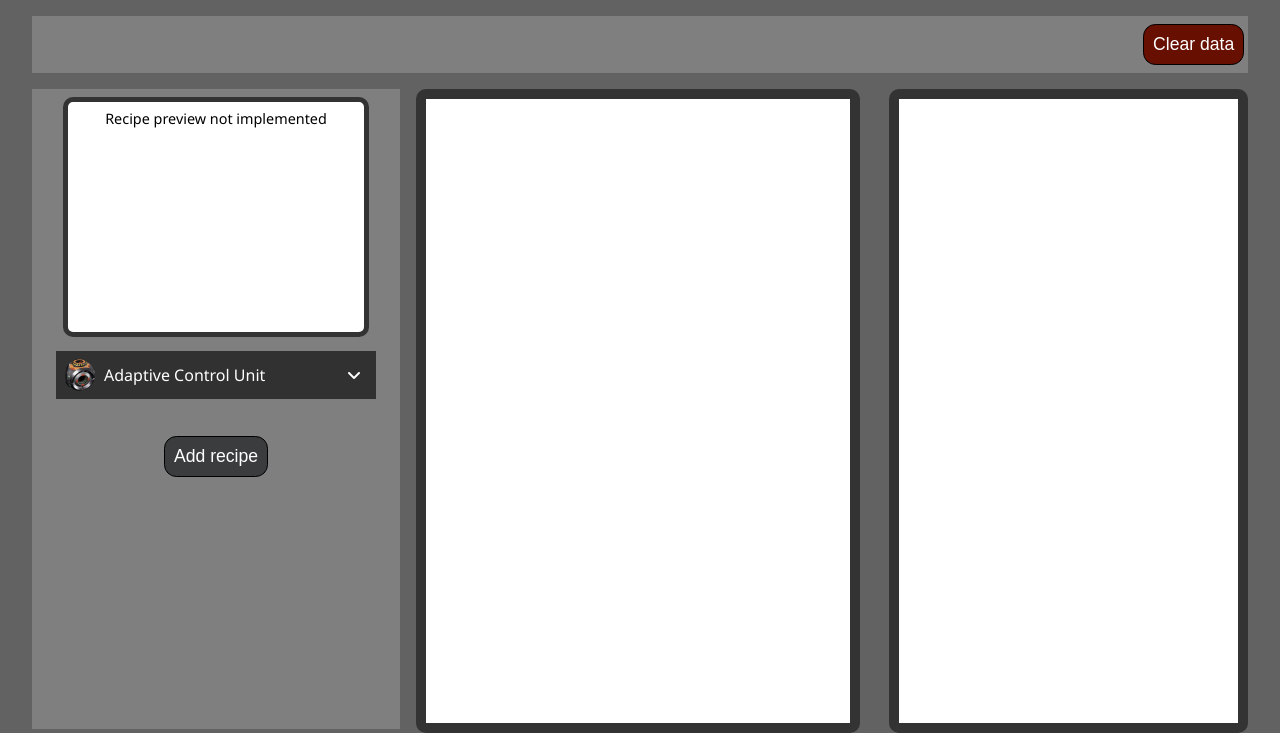
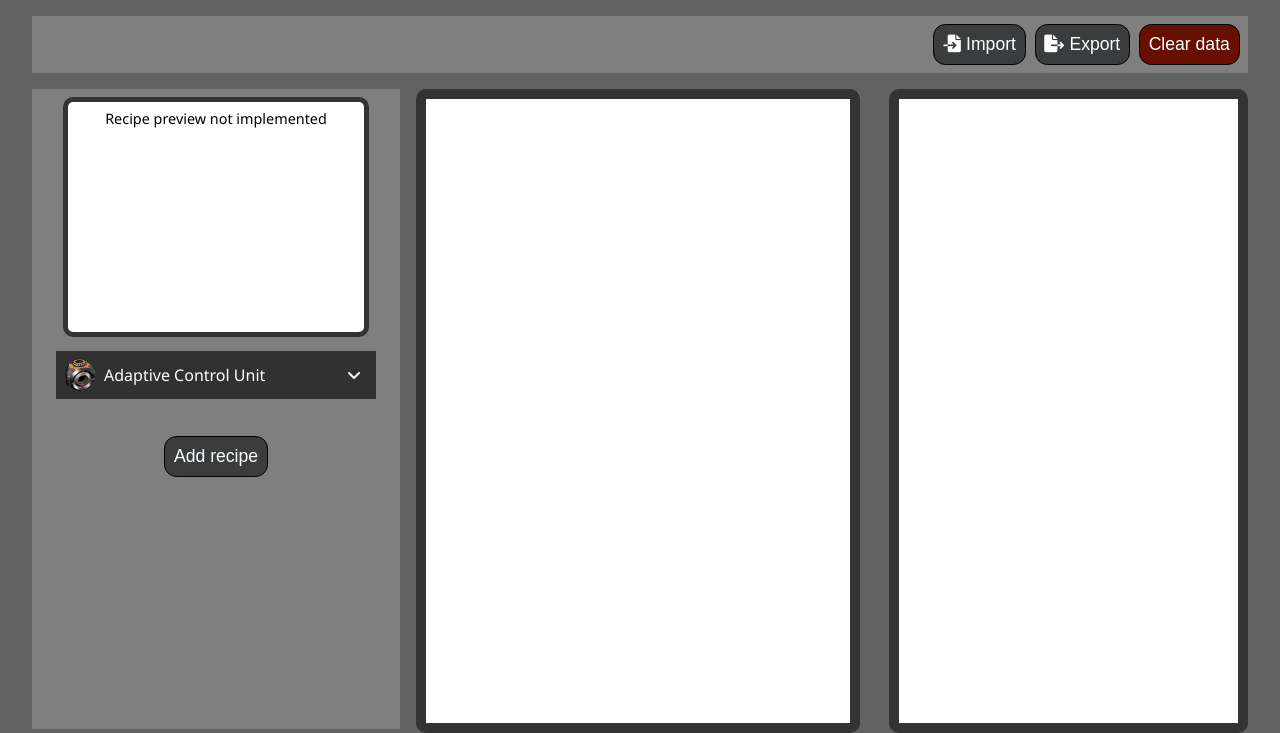
Before and after one commit to DamourYouKnow/satisfactory-planner, a website with bundled scripts: page public/index.html in a window 1280 px wide. Shown: the part 87-820 px from the top of the page. Built offline with nearby package versions, Linux system fonts and the light colour scheme.

Commit message:
Add import and export buttons to menu bar

```diff
--- a/public/css/style.css
+++ b/public/css/style.css
@@ -48,6 +48,13 @@ main {
     padding-top: 0.5em;
     padding-bottom: 0.5em;
     justify-content: right;
+}
+#menu-area button {
+    margin-left: 0.25em;
+    margin-right: 0.25em;
+}
+#menu-area button > i {
+    margin-right: 0.3em;
 }
 #clear-data-btn {
     background-color: #670f00;
--- a/public/index.html
+++ b/public/index.html
@@ -14,6 +14,8 @@
 
     <main>
       <div id="menu-area">
+        <button id="load-from-file"><i class="fa-solid fa-file-import"></i>Import</button>
+        <button id="save-to-file"><i class="fa-solid fa-file-export"></i>Export</button>
         <button id="clear-data-btn">Clear data</button>
       </div>
       <div id="main-view">
```
